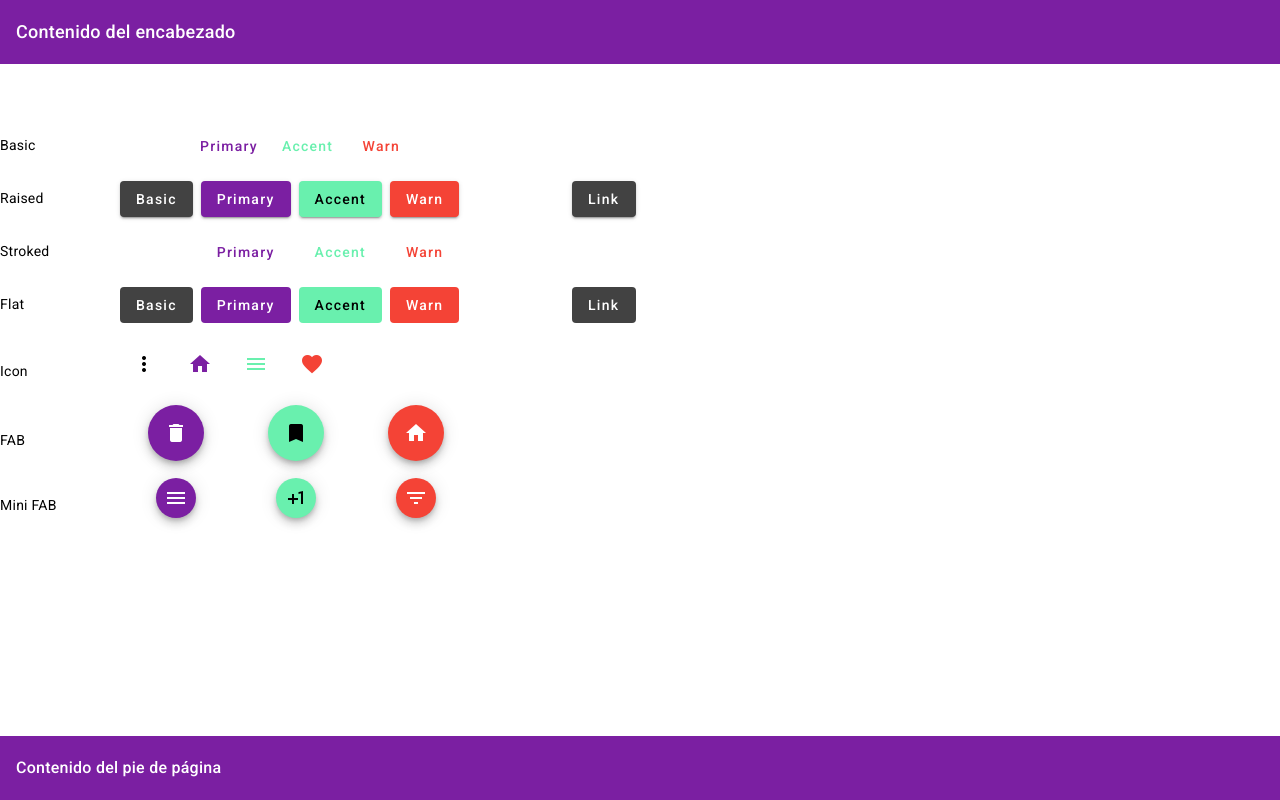
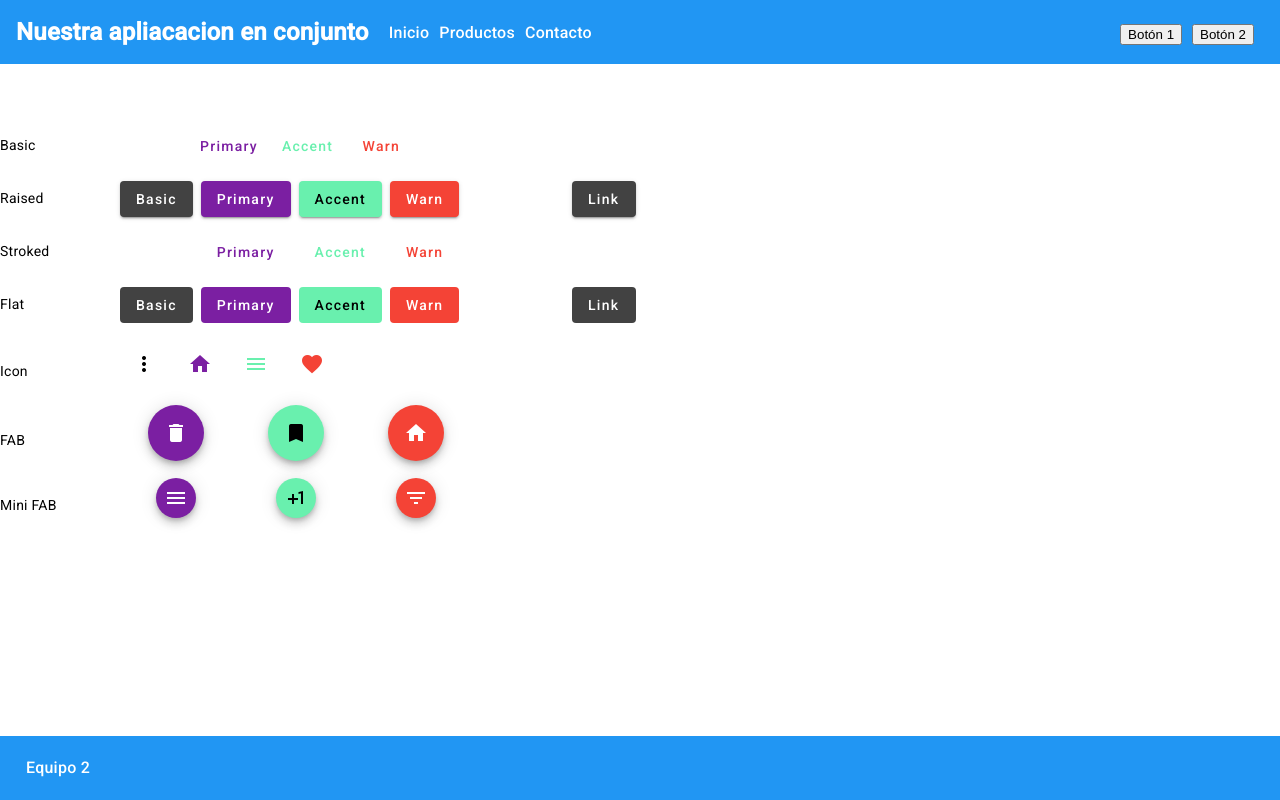
Before and after one commit to erickecp/proyectoing2, an Angular app: page / in a window 1280 px wide. Built offline with nearby package versions, Linux system fonts and the light colour scheme.

Commit message:
Header y Footer creados con estilos
Se modifico los estilos y agrego apartados dentro del heaader

```diff
--- a/src/app/componentes/footer/footer.component.css
+++ b/src/app/componentes/footer/footer.component.css
@@ -1,10 +1,13 @@
 .footer-toolbar {
+  background-color: #2196f3; /* Color de fondo del footer */
   position: fixed;
   bottom: 0;
   width: 100%;
 }
 
 .footer-text {
-    color: white;
-    font-size: 16px;
+  color: white; /* Color del texto del footer */
+  font-size: 16px; /* Tamaño del texto del footer */
+  padding: 10px; /* Espacio interno del texto del footer */
+  text-align: center;
 }
--- a/src/app/componentes/footer/footer.component.html
+++ b/src/app/componentes/footer/footer.component.html
@@ -1,3 +1,3 @@
 <mat-toolbar color="primary" class="footer-toolbar">
-  <span class="footer-text">Contenido del pie de página</span>
+  <span class="footer-text">Equipo 2</span>
 </mat-toolbar>
--- a/src/app/componentes/header/header.component.css
+++ b/src/app/componentes/header/header.component.css
@@ -1,10 +1,37 @@
 .header-toolbar {
+    background-color: #2196f3; /* Color de fondo del header */
     position: fixed;
     top: 0;
     width: 100%;
   }
 
-  .header-text {
-    color: white;
-    font-size: 18px;
+  .header-title {
+    color: white; /* Color del texto del título */
+    font-size: 24px; /* Tamaño del texto del título */
+    font-weight: bold;
+    margin-right: 20px;
   }
+
+  .header-menu {
+    margin-right: auto; /* Alinea los enlaces a la derecha del header */
+  }
+
+  .header-menu a {
+    color: white; /* Color del texto de los enlaces */
+    font-size: 16px; /* Tamaño del texto de los enlaces */
+    text-decoration: none;
+    margin-right: 10px; /* Espacio entre los enlaces */
+    transition: color 0.3s; /* Transición suave para el cambio de color al pasar el cursor */
+  }
+
+  .header-menu a:hover {
+    color: #ffc107; /* Color del texto de los enlaces al pasar el cursor */
+  }
+
+  .header-buttons {
+    margin-left: 20px;
+  }
+
+  .header-buttons button {
+    margin-right: 10px; /* Espacio entre los botones */
+  }
--- a/src/app/componentes/header/header.component.html
+++ b/src/app/componentes/header/header.component.html
@@ -1,3 +1,16 @@
 <mat-toolbar color="primary" class="header-toolbar">
-    <span class="header-text">Contenido del encabezado</span>
+    <span class="header-title">Nuestra apliacacion en conjunto</span>
+
+
+    <div class="header-menu">
+      <a routerLink="/inicio" routerLinkActive="active">Inicio</a>
+      <a routerLink="/productos" routerLinkActive="active">Productos</a>
+      <a routerLink="/contacto" routerLinkActive="active">Contacto</a>
+    </div>
+
+
+    <div class="header-buttons">
+      <button mat-button>Botón 1</button>
+      <button mat-button>Botón 2</button>
+    </div>
   </mat-toolbar>
```
Lines whose indentation alone changed are shown as unchanged.
